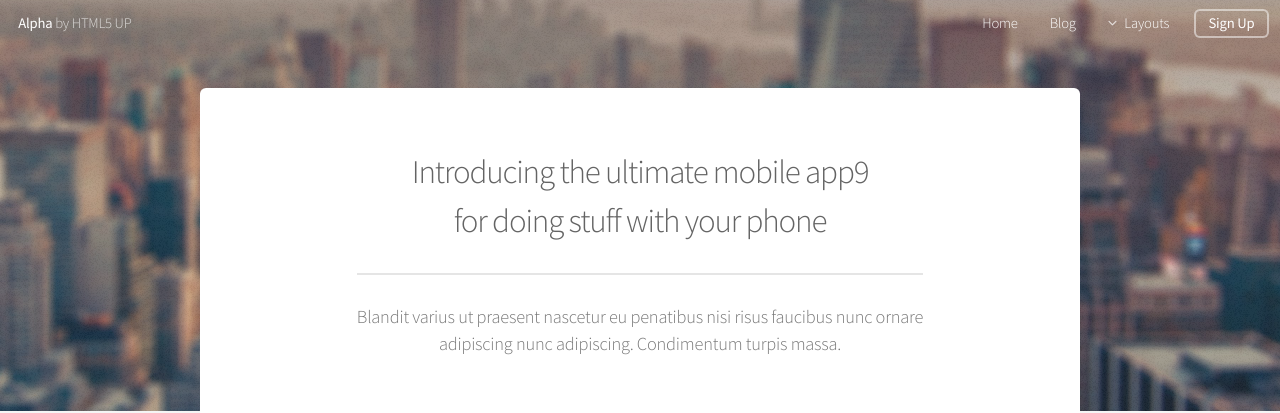
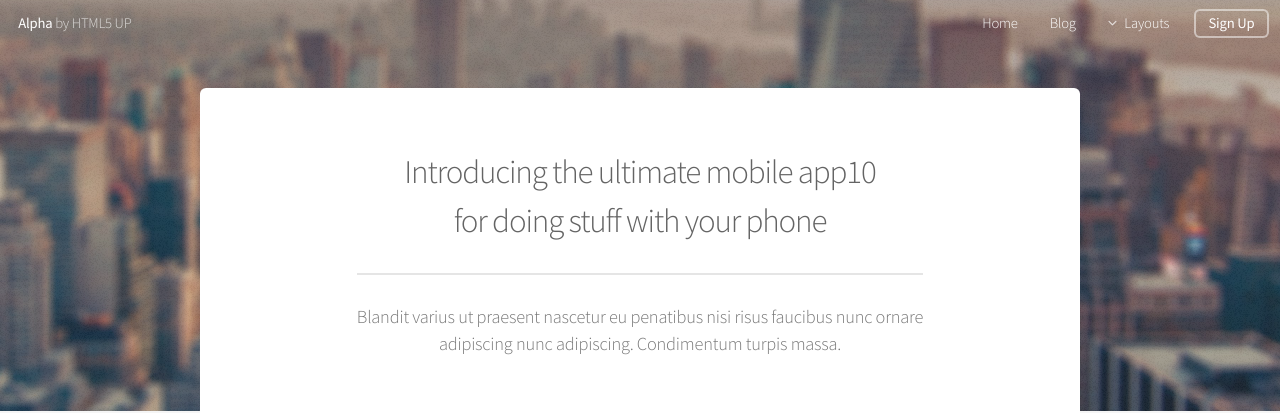
Before and after one commit to old-jekyll-templates/Alpha-Jekyll-Theme, a Jekyll site: the page built from index.html, in a window 1280 px wide. Shown: the top 413 px of the page. Built offline with Jekyll 4.4.1, drawn with Linux system fonts in a browser that asks for light colours; the list of posts is cut into pages by our own code.

Commit message:
Updated 'index.html' via CloudCannon

```diff
--- a/index.html
+++ b/index.html
@@ -4,7 +4,7 @@ layout: default
 ---
 <section class="box special">
 	<header class="major">
-		<h2>Introducing the ultimate mobile app9
+		<h2>Introducing the ultimate mobile app10
 		<br />
 		for doing stuff with your phone</h2>
 		<p>Blandit varius ut praesent nascetur eu penatibus nisi risus faucibus nunc ornare<br />
```
